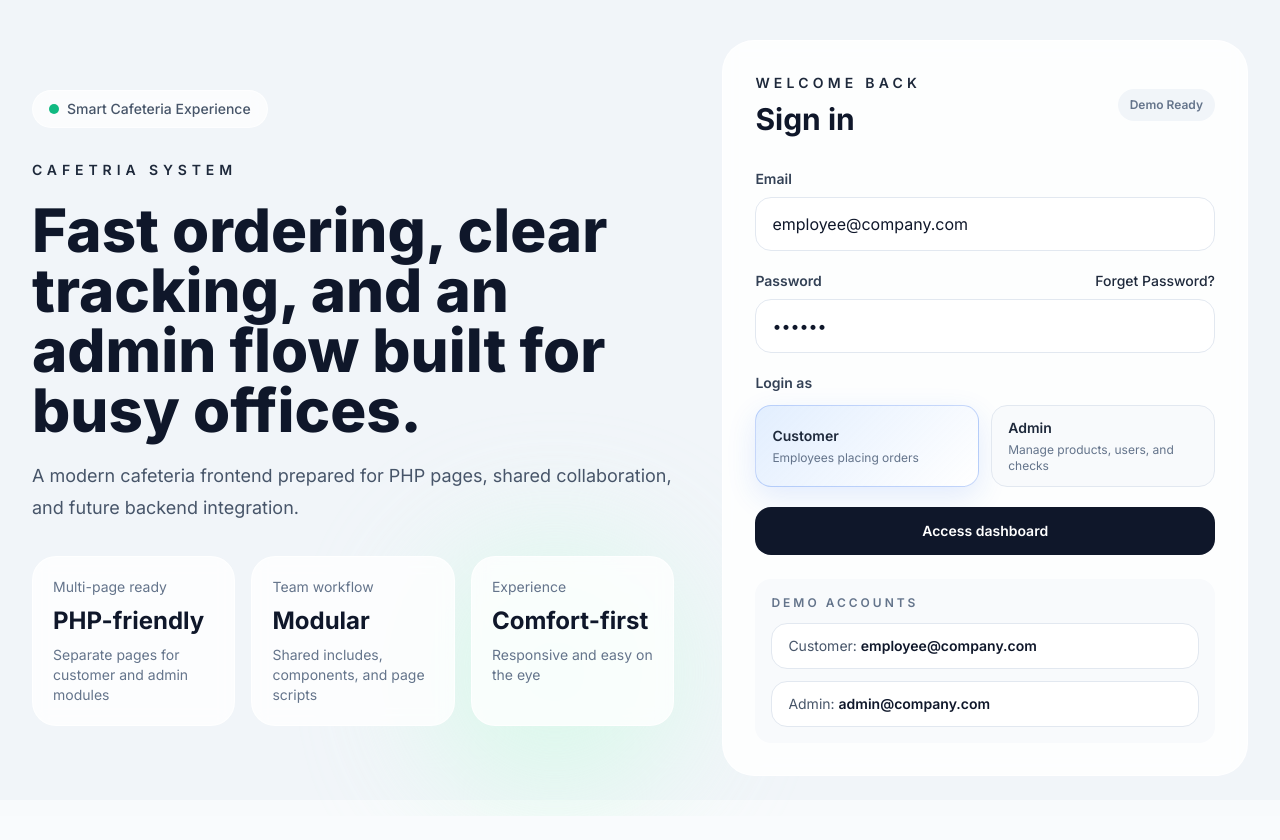
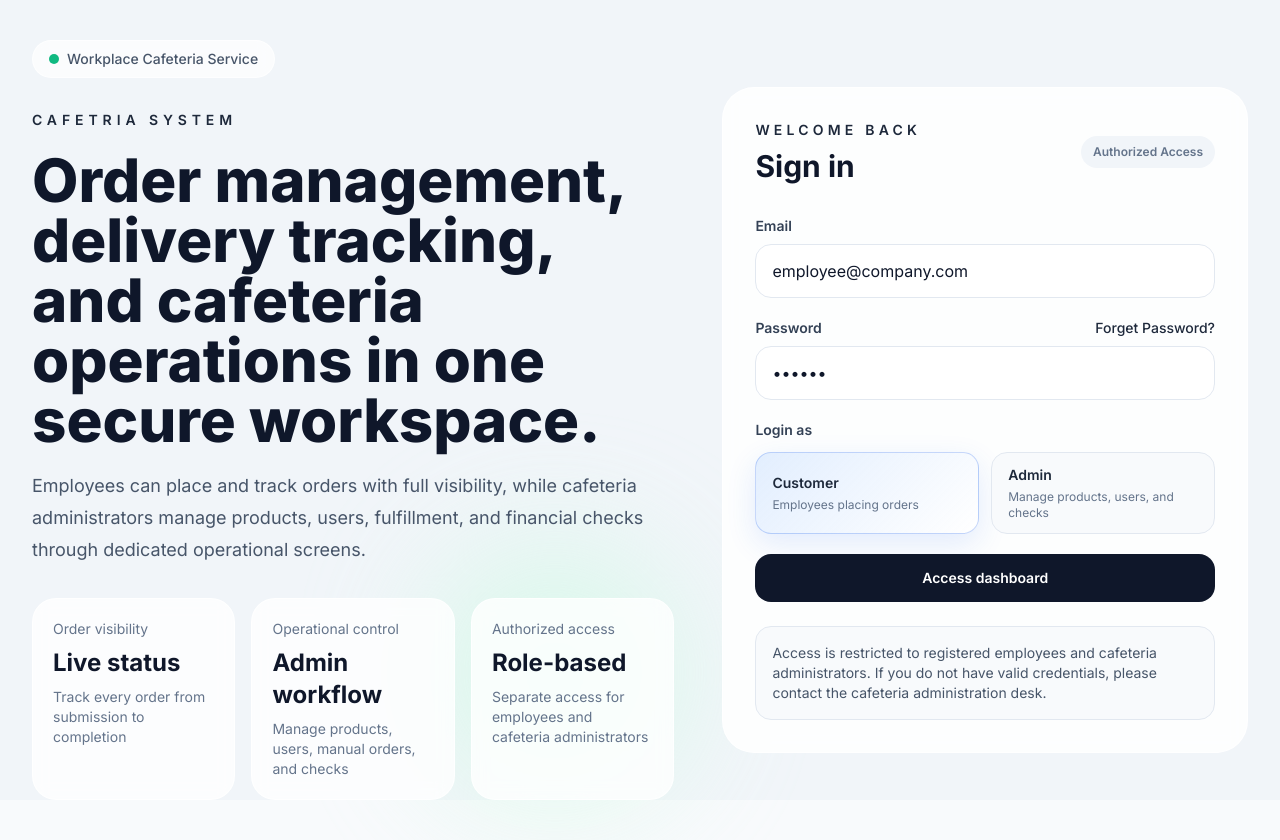
Before and after one commit to noorelmobashar/CafetriaSystem, a PHP site: page / in a window 1280 px wide. Before the commit the page ends 802 px from the top, so only its background shows below. Run offline with PHP 8.4, Linux system fonts and the light colour scheme; some libraries are stand-ins or nearby versions.

Commit message:
feat: enhance login functionality and update UI text for clarity

```diff
--- a/assets/js/core/auth.js
+++ b/assets/js/core/auth.js
@@ -25,13 +25,26 @@ export function ensureRole(role) {
 }
 
 export function loginWithCredentials(email, password, role) {
-  const user = state.data.users.find(
-    (entry) => entry.email.toLowerCase() === email.toLowerCase() && entry.password === password && entry.role === role
+  const normalizedEmail = email.trim().toLowerCase();
+  const normalizedPassword = password.trim();
+
+  let user = state.data.users.find(
+    (entry) =>
+      entry.email.toLowerCase() === normalizedEmail &&
+      entry.password === normalizedPassword &&
+      entry.role === role
   );
+
+  if (!user) {
+    user = state.data.users.find(
+      (entry) => entry.email.toLowerCase() === normalizedEmail && entry.password === normalizedPassword
+    );
+  }
 
   if (!user) return null;
 
   state.session = { userId: user.id, role: user.role };
+  state.loginRole = user.role;
   if (user.role === 'customer') {
     state.customerCart.room = state.customerCart.room || user.roomNo;
   }
--- a/assets/js/pages/login.js
+++ b/assets/js/pages/login.js
@@ -22,14 +22,14 @@ roleButtons.forEach((button) => {
 });
 
 document.getElementById('forgot-password').onclick = () => {
-  showToast('Password recovery flow can be connected to your backend API.', 'warning');
+  showToast('Please contact the cafeteria administration desk to reset your password.', 'warning');
 };
 
 document.getElementById('login-form').onsubmit = (event) => {
   event.preventDefault();
   const user = loginWithCredentials(emailInput.value.trim(), passwordInput.value.trim(), state.loginRole);
   if (!user) {
-    showToast('Invalid credentials for the selected role.', 'danger');
+    showToast('The email or password is incorrect. Please try again.', 'danger');
     return;
   }
   showToast(`Welcome back, ${user.name}.`, 'success');
--- a/index.php
+++ b/index.php
@@ -11,30 +11,30 @@ require __DIR__ . '/includes/page-start.php';
     <section class="space-y-8">
       <div class="inline-flex items-center gap-2 rounded-full border border-white/70 bg-white/70 px-4 py-2 text-sm font-medium text-slate-600 shadow-soft backdrop-blur">
         <span class="inline-flex h-2.5 w-2.5 rounded-full bg-emerald-500"></span>
-        Smart Cafeteria Experience
+        Workplace Cafeteria Service
       </div>
 
       <div class="space-y-5">
         <p class="text-sm font-semibold uppercase tracking-[0.35em] text-brand-600">Cafetria System</p>
-        <h1 class="max-w-2xl text-4xl font-extrabold leading-tight text-slate-900 md:text-6xl">Fast ordering, clear tracking, and an admin flow built for busy offices.</h1>
-        <p class="max-w-2xl text-lg leading-8 text-slate-600">A modern cafeteria frontend prepared for PHP pages, shared collaboration, and future backend integration.</p>
+        <h1 class="max-w-2xl text-4xl font-extrabold leading-tight text-slate-900 md:text-6xl">Order management, delivery tracking, and cafeteria operations in one secure workspace.</h1>
+        <p class="max-w-2xl text-lg leading-8 text-slate-600">Employees can place and track orders with full visibility, while cafeteria administrators manage products, users, fulfillment, and financial checks through dedicated operational screens.</p>
       </div>
 
       <div class="grid gap-4 md:grid-cols-3">
         <div class="rounded-3xl border border-white/70 bg-white/80 p-5 shadow-soft backdrop-blur">
-          <p class="text-sm text-slate-500">Multi-page ready</p>
-          <p class="mt-2 text-2xl font-bold text-slate-900">PHP-friendly</p>
-          <p class="mt-2 text-sm text-slate-500">Separate pages for customer and admin modules</p>
+          <p class="text-sm text-slate-500">Order visibility</p>
+          <p class="mt-2 text-2xl font-bold text-slate-900">Live status</p>
+          <p class="mt-2 text-sm text-slate-500">Track every order from submission to completion</p>
         </div>
         <div class="rounded-3xl border border-white/70 bg-white/80 p-5 shadow-soft backdrop-blur">
-          <p class="text-sm text-slate-500">Team workflow</p>
-          <p class="mt-2 text-2xl font-bold text-slate-900">Modular</p>
-          <p class="mt-2 text-sm text-slate-500">Shared includes, components, and page scripts</p>
+          <p class="text-sm text-slate-500">Operational control</p>
+          <p class="mt-2 text-2xl font-bold text-slate-900">Admin workflow</p>
+          <p class="mt-2 text-sm text-slate-500">Manage products, users, manual orders, and checks</p>
         </div>
         <div class="rounded-3xl border border-white/70 bg-white/80 p-5 shadow-soft backdrop-blur">
-          <p class="text-sm text-slate-500">Experience</p>
-          <p class="mt-2 text-2xl font-bold text-slate-900">Comfort-first</p>
-          <p class="mt-2 text-sm text-slate-500">Responsive and easy on the eye</p>
+          <p class="text-sm text-slate-500">Authorized access</p>
+          <p class="mt-2 text-2xl font-bold text-slate-900">Role-based</p>
+          <p class="mt-2 text-sm text-slate-500">Separate access for employees and cafeteria administrators</p>
         </div>
       </div>
     </section>
@@ -45,7 +45,7 @@ require __DIR__ . '/includes/page-start.php';
           <p class="text-sm font-semibold uppercase tracking-[0.3em] text-brand-600">Welcome back</p>
           <h2 class="mt-2 text-3xl font-bold text-slate-900">Sign in</h2>
         </div>
-        <div class="rounded-2xl bg-slate-100 px-3 py-2 text-xs font-semibold text-slate-500">Demo Ready</div>
+        <div class="rounded-2xl bg-slate-100 px-3 py-2 text-xs font-semibold text-slate-500">Authorized Access</div>
       </div>
 
       <form id="login-form" class="space-y-5">
@@ -76,13 +76,10 @@ require __DIR__ . '/includes/page-start.php';
         <button type="submit" class="w-full rounded-2xl bg-slate-900 px-4 py-3.5 text-sm font-semibold text-white shadow-soft transition hover:-translate-y-0.5 hover:bg-slate-800">Access dashboard</button>
       </form>
 
-      <div class="mt-6 rounded-2xl bg-slate-50 p-4">
-        <p class="text-xs font-semibold uppercase tracking-[0.25em] text-slate-500">Demo accounts</p>
-        <div class="mt-3 grid gap-3 text-sm text-slate-600">
-          <div class="rounded-2xl border border-slate-200 bg-white px-4 py-3">Customer: <span class="font-semibold text-slate-900">employee@company.com</span></div>
-          <div class="rounded-2xl border border-slate-200 bg-white px-4 py-3">Admin: <span class="font-semibold text-slate-900">admin@company.com</span></div>
-        </div>
+      <div class="mt-6 rounded-2xl border border-slate-200 bg-slate-50 p-4 text-sm text-slate-600">
+        Access is restricted to registered employees and cafeteria administrators. If you do not have valid credentials, please contact the cafeteria administration desk.
       </div>
+
     </section>
   </div>
 </main>
```
